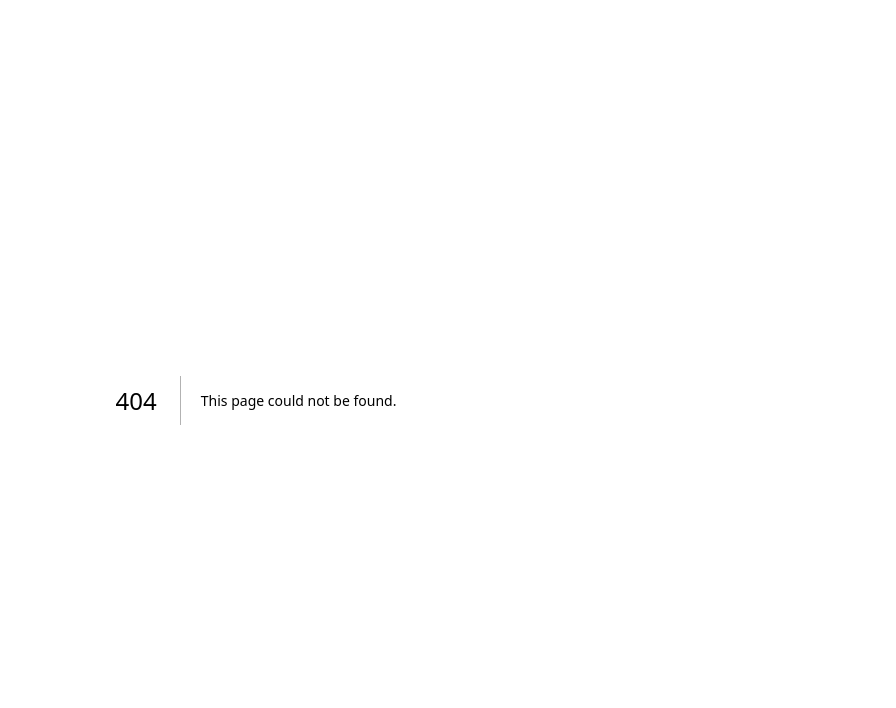
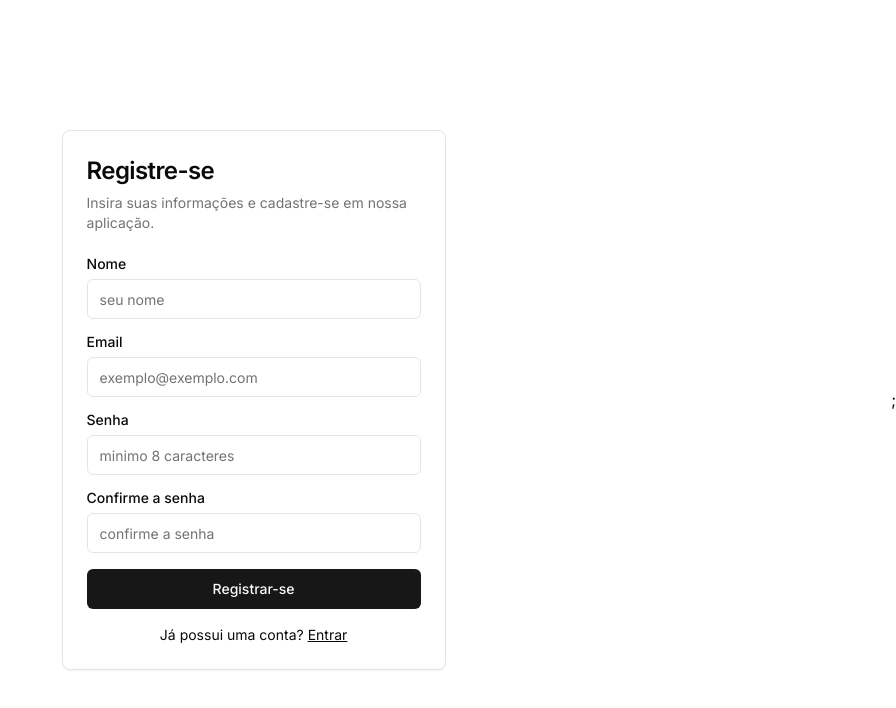
Before and after one commit to carlosEduardDvlpr/barbershop-booking, a Next.js app: page /register in a window 1280 px wide. Before the commit this address had no page. Shown: the top 708 px of the page, without its empty margins (384-1280 px from the left). Built offline with nearby package versions, Linux system fonts and the light colour scheme.

Commit message:
feat: added inicial Register and Login components

```diff
--- a/package.json
+++ b/package.json
@@ -10,6 +10,8 @@
   },
   "dependencies": {
     "@prisma/client": "^5.21.1",
+    "@radix-ui/react-label": "^2.1.0",
+    "@radix-ui/react-slot": "^1.1.0",
     "class-variance-authority": "^0.7.0",
     "clsx": "^2.1.1",
     "lucide-react": "^0.453.0",
--- /dev/null
+++ b/src/app/login/page.tsx
@@ -0,0 +1,9 @@
+import { LoginForm } from "@/components/login-form"
+
+export default function LoginPage() {
+  return (
+    <div className="flex h-screen w-full items-center justify-center px-4">
+      <LoginForm />
+    </div>
+  )
+}
--- /dev/null
+++ b/src/app/register/page.tsx
@@ -0,0 +1,9 @@
+import { RegisterForm } from '@/components/register-form';
+
+export default function RegisterPage() {
+  return (
+    <section className="flex justify-center items-center h-dvh">
+      <RegisterForm />;
+    </section>
+  );
+}
--- /dev/null
+++ b/src/components/login-form.tsx
@@ -0,0 +1,59 @@
+import Link from "next/link"
+
+import { Button } from "@/components/ui/button"
+import {
+  Card,
+  CardContent,
+  CardDescription,
+  CardHeader,
+  CardTitle,
+} from "@/components/ui/card"
+import { Input } from "@/components/ui/input"
+import { Label } from "@/components/ui/label"
+
+export function LoginForm() {
+  return (
+    <Card className="mx-auto max-w-sm">
+      <CardHeader>
+        <CardTitle className="text-2xl">Login</CardTitle>
+        <CardDescription>
+          Enter your email below to login to your account
+        </CardDescription>
+      </CardHeader>
+      <CardContent>
+        <div className="grid gap-4">
+          <div className="grid gap-2">
+            <Label htmlFor="email">Email</Label>
+            <Input
+              id="email"
+              type="email"
+              placeholder="m@example.com"
+              required
+            />
+          </div>
+          <div className="grid gap-2">
+            <div className="flex items-center">
+              <Label htmlFor="password">Password</Label>
+              <Link href="#" className="ml-auto inline-block text-sm underline">
+                Forgot your password?
+              </Link>
+            </div>
+            <Input id="password" type="password" required />
+          </div>
+          <Button type="submit" className="w-full">
+            Login
+          </Button>
+          <Button variant="outline" className="w-full">
+            Login with Google
+          </Button>
+        </div>
+        <div className="mt-4 text-center text-sm">
+          Don&apos;t have an account?{" "}
+          <Link href="#" className="underline">
+            Sign up
+          </Link>
+        </div>
+      </CardContent>
+    </Card>
+  )
+}
--- /dev/null
+++ b/src/components/register-form.tsx
@@ -0,0 +1,68 @@
+import { Button } from '@/components/ui/button';
+import {
+  Card,
+  CardContent,
+  CardDescription,
+  CardHeader,
+  CardTitle,
+} from '@/components/ui/card';
+import { Input } from '@/components/ui/input';
+import { Label } from '@/components/ui/label';
+import Link from 'next/link';
+
+export function RegisterForm() {
+  return (
+    <Card className="mx-auto max-w-sm">
+      <CardHeader>
+        <CardTitle className="text-2xl">Registre-se</CardTitle>
+        <CardDescription>
+          Insira suas informações e cadastre-se em nossa aplicação.
+        </CardDescription>
+      </CardHeader>
+      <CardContent>
+        <form className="grid gap-4">
+          <div className="grid gap-2">
+            <Label htmlFor="name">Nome</Label>
+            <Input id="name" type="text" placeholder="seu nome" required />
+          </div>
+          <div className="grid gap-2">
+            <Label htmlFor="email">Email</Label>
+            <Input
+              id="email"
+              type="email"
+              placeholder="exemplo@exemplo.com"
+              required
+            />
+          </div>
+          <div className="grid gap-2">
+            <Label htmlFor="password">Senha</Label>
+            <Input
+              id="password"
+              placeholder="minimo 8 caracteres"
+              type="password"
+              required
+            />
+          </div>
+          <div className="grid gap-2">
+            <Label htmlFor="confirmedPassword">Confirme a senha</Label>
+            <Input
+              id="confirmedPassword"
+              placeholder="confirme a senha"
+              type="text"
+              required
+            />
+          </div>
+          <Button type="submit" className="w-full">
+            Registrar-se
+          </Button>
+        </form>
+        <div className="mt-4 text-center text-sm">
+          Já possui uma conta?{' '}
+          <Link href="#" className="underline">
+            Entrar
+          </Link>
+        </div>
+      </CardContent>
+    </Card>
+  );
+}
--- /dev/null
+++ b/src/components/ui/button.tsx
@@ -0,0 +1,56 @@
+import * as React from "react"
+import { Slot } from "@radix-ui/react-slot"
+import { cva, type VariantProps } from "class-variance-authority"
+
+import { cn } from "@/lib/utils"
+
+const buttonVariants = cva(
+  "inline-flex items-center justify-center gap-2 whitespace-nowrap rounded-md text-sm font-medium ring-offset-background transition-colors focus-visible:outline-none focus-visible:ring-2 focus-visible:ring-ring focus-visible:ring-offset-2 disabled:pointer-events-none disabled:opacity-50 [&_svg]:pointer-events-none [&_svg]:size-4 [&_svg]:shrink-0",
+  {
+    variants: {
+      variant: {
+        default: "bg-primary text-primary-foreground hover:bg-primary/90",
+        destructive:
+          "bg-destructive text-destructive-foreground hover:bg-destructive/90",
+        outline:
+          "border border-input bg-background hover:bg-accent hover:text-accent-foreground",
+        secondary:
+          "bg-secondary text-secondary-foreground hover:bg-secondary/80",
+        ghost: "hover:bg-accent hover:text-accent-foreground",
+        link: "text-primary underline-offset-4 hover:underline",
+      },
+      size: {
+        default: "h-10 px-4 py-2",
+        sm: "h-9 rounded-md px-3",
+        lg: "h-11 rounded-md px-8",
+        icon: "h-10 w-10",
+      },
+    },
+    defaultVariants: {
+      variant: "default",
+      size: "default",
+    },
+  }
+)
+
+export interface ButtonProps
+  extends React.ButtonHTMLAttributes<HTMLButtonElement>,
+    VariantProps<typeof buttonVariants> {
+  asChild?: boolean
+}
+
+const Button = React.forwardRef<HTMLButtonElement, ButtonProps>(
+  ({ className, variant, size, asChild = false, ...props }, ref) => {
+    const Comp = asChild ? Slot : "button"
+    return (
+      <Comp
+        className={cn(buttonVariants({ variant, size, className }))}
+        ref={ref}
+        {...props}
+      />
+    )
+  }
+)
+Button.displayName = "Button"
+
+export { Button, buttonVariants }
--- /dev/null
+++ b/src/components/ui/card.tsx
@@ -0,0 +1,79 @@
+import * as React from "react"
+
+import { cn } from "@/lib/utils"
+
+const Card = React.forwardRef<
+  HTMLDivElement,
+  React.HTMLAttributes<HTMLDivElement>
+>(({ className, ...props }, ref) => (
+  <div
+    ref={ref}
+    className={cn(
+      "rounded-lg border bg-card text-card-foreground shadow-sm",
+      className
+    )}
+    {...props}
+  />
+))
+Card.displayName = "Card"
+
+const CardHeader = React.forwardRef<
+  HTMLDivElement,
+  React.HTMLAttributes<HTMLDivElement>
+>(({ className, ...props }, ref) => (
+  <div
+    ref={ref}
+    className={cn("flex flex-col space-y-1.5 p-6", className)}
+    {...props}
+  />
+))
+CardHeader.displayName = "CardHeader"
+
+const CardTitle = React.forwardRef<
+  HTMLParagraphElement,
+  React.HTMLAttributes<HTMLHeadingElement>
+>(({ className, ...props }, ref) => (
+  <h3
+    ref={ref}
+    className={cn(
+      "text-2xl font-semibold leading-none tracking-tight",
+      className
+    )}
+    {...props}
+  />
+))
+CardTitle.displayName = "CardTitle"
+
+const CardDescription = React.forwardRef<
+  HTMLParagraphElement,
+  React.HTMLAttributes<HTMLParagraphElement>
+>(({ className, ...props }, ref) => (
+  <p
+    ref={ref}
+    className={cn("text-sm text-muted-foreground", className)}
+    {...props}
+  />
+))
+CardDescription.displayName = "CardDescription"
+
+const CardContent = React.forwardRef<
+  HTMLDivElement,
+  React.HTMLAttributes<HTMLDivElement>
+>(({ className, ...props }, ref) => (
+  <div ref={ref} className={cn("p-6 pt-0", className)} {...props} />
+))
+CardContent.displayName = "CardContent"
+
+const CardFooter = React.forwardRef<
+  HTMLDivElement,
+  React.HTMLAttributes<HTMLDivElement>
+>(({ className, ...props }, ref) => (
+  <div
+    ref={ref}
+    className={cn("flex items-center p-6 pt-0", className)}
+    {...props}
+  />
+))
+CardFooter.displayName = "CardFooter"
+
+export { Card, CardHeader, CardFooter, CardTitle, CardDescription, CardContent }
--- /dev/null
+++ b/src/components/ui/input.tsx
@@ -0,0 +1,25 @@
+import * as React from "react"
+
+import { cn } from "@/lib/utils"
+
+export interface InputProps
+  extends React.InputHTMLAttributes<HTMLInputElement> {}
+
+const Input = React.forwardRef<HTMLInputElement, InputProps>(
+  ({ className, type, ...props }, ref) => {
+    return (
+      <input
+        type={type}
+        className={cn(
+          "flex h-10 w-full rounded-md border border-input bg-background px-3 py-2 text-sm ring-offset-background file:border-0 file:bg-transparent file:text-sm file:font-medium file:text-foreground placeholder:text-muted-foreground focus-visible:outline-none focus-visible:ring-2 focus-visible:ring-ring focus-visible:ring-offset-2 disabled:cursor-not-allowed disabled:opacity-50",
+          className
+        )}
+        ref={ref}
+        {...props}
+      />
+    )
+  }
+)
+Input.displayName = "Input"
+
+export { Input }
--- /dev/null
+++ b/src/components/ui/label.tsx
@@ -0,0 +1,26 @@
+"use client"
+
+import * as React from "react"
+import * as LabelPrimitive from "@radix-ui/react-label"
+import { cva, type VariantProps } from "class-variance-authority"
+
+import { cn } from "@/lib/utils"
+
+const labelVariants = cva(
+  "text-sm font-medium leading-none peer-disabled:cursor-not-allowed peer-disabled:opacity-70"
+)
+
+const Label = React.forwardRef<
+  React.ElementRef<typeof LabelPrimitive.Root>,
+  React.ComponentPropsWithoutRef<typeof LabelPrimitive.Root> &
+    VariantProps<typeof labelVariants>
+>(({ className, ...props }, ref) => (
+  <LabelPrimitive.Root
+    ref={ref}
+    className={cn(labelVariants(), className)}
+    {...props}
+  />
+))
+Label.displayName = LabelPrimitive.Root.displayName
+
+export { Label }
```
Also changed, not shown: 1 other file (tests, documents, lock files or other folders).
